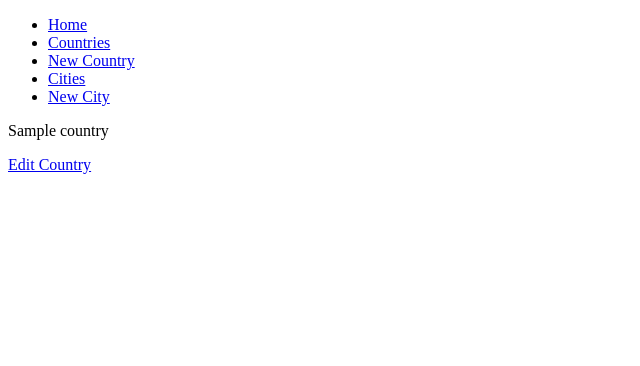
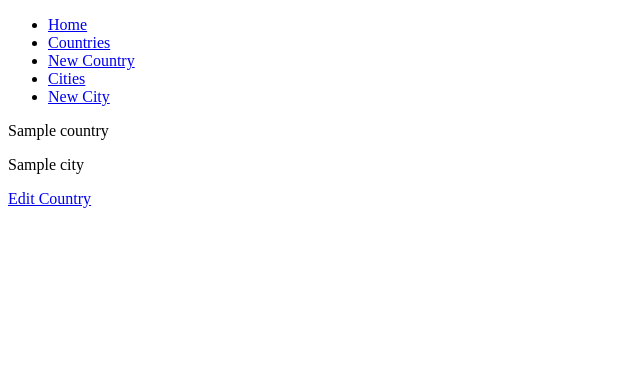
Before and after one commit to EwanC1991/python_project_travel_app, a Flask app: template travel_app/templates/countries/show.html in a window 1280 px wide. Shown: the top 366 px of the page, without its empty margins (0-640 px from the left). Run offline with Flask 2, Linux system fonts and the light colour scheme; the template is opened without the code that fills it: most values are stand-ins (such as "Sample title", 1, 10 or a date in 2020).

Commit message:
Added a list of the cities in each country show page

```diff
--- a/travel_app/controllers/country_controller.py
+++ b/travel_app/controllers/country_controller.py
@@ -31,14 +31,16 @@ def create_country():
 @countries_blueprint.route("/countries/<id>", methods=['GET'])
 def show_country(id):
     country = country_repository.select(id)
-    return render_template('/countries/show.html', country=country)
+    cities = city_repository.select_all()
+    return render_template('/countries/show.html', country=country, all_cities=cities)
 
 #EDIT
 #GET 'countries/<id>/edit
 @countries_blueprint.route("/countries/<id>/edit", methods=['GET'])
 def edit_country(id):
     country = country_repository.select(id)
-    return render_template('countries/edit.html', country=country)
+    cities = city_repository.select_all()
+    return render_template('countries/edit.html', country=country, all_cities=cities)
 
 # UPDATE
 # PUT '/countries/<id>'
--- a/travel_app/repositories/city_repository.py
+++ b/travel_app/repositories/city_repository.py
@@ -35,7 +35,7 @@ def select(id):
     if result is not None:
         visited = True if result['visited'] == 1 else False
         country = country_repository.select(result['country_id'])
-        city = City(result['name'], visited, country, result['id'])
+        city = City(result['name'], country, visited, result['id'])
     return city
 
 def delete_all():
--- a/travel_app/templates/countries/show.html
+++ b/travel_app/templates/countries/show.html
@@ -3,8 +3,16 @@
 
 <div>
     <p>{{country.name}}</p>
+    {% for city in all_cities %}
+    {% if country.id == city.country.id %}
+    <div class="city">
+        {{city.name}}
+
+        {% endif %}
+
+        {% endfor %}
+    </div>
     <p><a href="/countries/{{country.id}}/edit">Edit Country</a></p>
 </div>
 
-
 {% endblock %}
```
Also changed, not shown: travel_app/console.py (+9 -1 lines).
